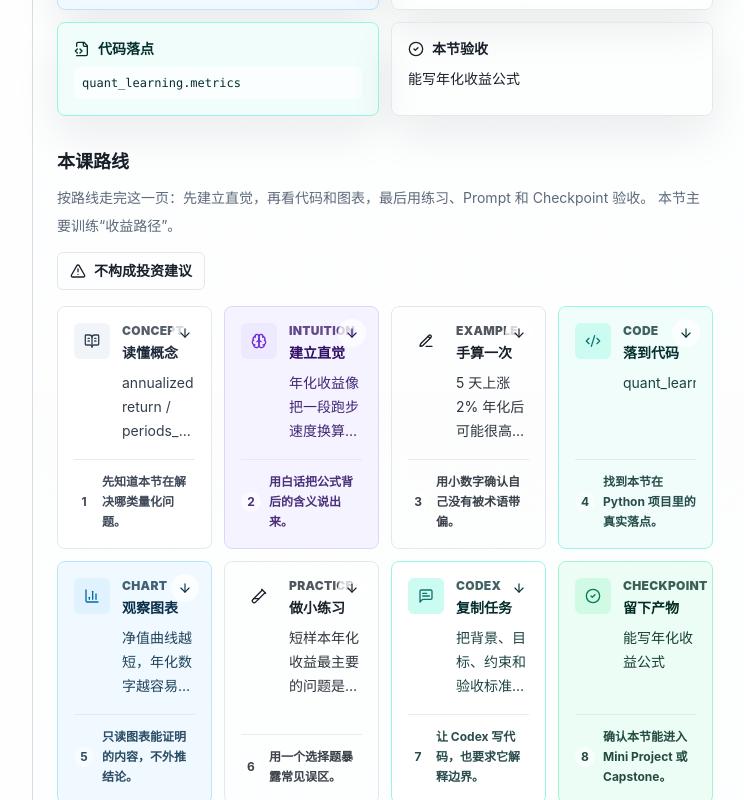
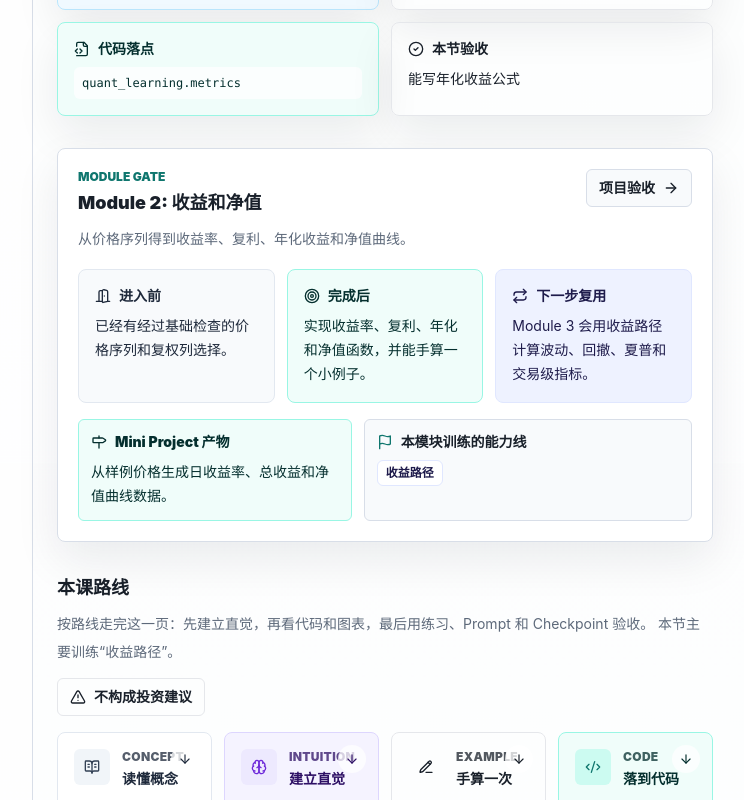
Before and after one commit to ZeyuZuo/learn-quant-with-codex, a Next.js app in the folder web/: page /courses/annualized-return in a window 1280 px wide. Shown: the part 791-1591 px from the top of the page, without its empty margins (255-999 px from the left). Built offline with nearby package versions, Linux system fonts and the light colour scheme.

Commit message:
Surface module gates in lessons

```diff
--- a/web/src/components/lesson/LessonAside.tsx
+++ b/web/src/components/lesson/LessonAside.tsx
@@ -13,6 +13,7 @@ type LessonAsideProps = {
 
 const anchors = [
   ["#focus", "学习焦点"],
+  ["#module-gate", "模块门槛"],
   ["#route", "本课路线"],
   ["#objectives", "本节目标"],
   ["#concepts", "概念"],
--- /dev/null
+++ b/web/src/components/lesson/LessonModuleGate.tsx
@@ -0,0 +1,90 @@
+import Link from "next/link";
+import { ArrowRight, DoorOpen, Flag, Milestone, Repeat, Target } from "lucide-react";
+import { getSkillLine } from "@/lib/courses";
+import type { CourseModule } from "@/lib/types";
+
+type LessonModuleGateProps = {
+  courseModule?: CourseModule;
+};
+
+export function LessonModuleGate({ courseModule }: LessonModuleGateProps) {
+  if (!courseModule) {
+    return null;
+  }
+
+  const skillLines = courseModule.skillLines.map((skillLineId) => getSkillLine(skillLineId)).filter((skillLine) => skillLine !== undefined);
+  const gateItems = [
+    {
+      icon: DoorOpen,
+      label: "进入前",
+      body: courseModule.gate.entry,
+      tone: "border-slate-200 bg-slate-50 text-slate-800",
+    },
+    {
+      icon: Target,
+      label: "完成后",
+      body: courseModule.gate.exit,
+      tone: "border-teal-200 bg-teal-50 text-teal-950",
+    },
+    {
+      icon: Repeat,
+      label: "下一步复用",
+      body: courseModule.gate.nextUse,
+      tone: "border-indigo-100 bg-indigo-50 text-indigo-950",
+    },
+  ];
+
+  return (
+    <section id="module-gate" className="chart-enter scroll-mt-24 mt-8 rounded-lg border border-line bg-white p-5 shadow-soft">
+      <div className="flex flex-wrap items-start justify-between gap-3">
+        <div>
+          <p className="text-xs font-black uppercase text-accent">Module Gate</p>
+          <h2 className="mt-1 text-lg font-black text-ink">{courseModule.title}</h2>
+          <p className="mt-2 max-w-2xl text-sm leading-7 text-muted">{courseModule.summary}</p>
+        </div>
+        <Link href={`/projects#${courseModule.id}`} className="inline-flex items-center gap-2 rounded-md border border-line bg-slate-50 px-3 py-2 text-sm font-bold text-ink transition hover:border-accent hover:text-accent">
+          项目验收
+          <ArrowRight className="h-4 w-4" />
+        </Link>
+      </div>
+
+      <div className="mt-4 grid gap-3 md:grid-cols-3">
+        {gateItems.map((item) => {
+          const Icon = item.icon;
+          return (
+            <article key={item.label} className={`rounded-lg border p-4 ${item.tone}`}>
+              <div className="flex items-center gap-2 text-sm font-black">
+                <Icon className="h-4 w-4" />
+                {item.label}
+              </div>
+              <p className="mt-2 text-sm leading-6">{item.body}</p>
+            </article>
+          );
+        })}
+      </div>
+
+      <div className="mt-4 grid gap-3 lg:grid-cols-[1fr_1.2fr]">
+        <div className="rounded-md border border-teal-200 bg-teal-50 p-3 text-teal-950">
+          <div className="flex items-center gap-2 text-sm font-black">
+            <Milestone className="h-4 w-4" />
+            Mini Project 产物
+          </div>
+          <p className="mt-2 text-sm leading-6">{courseModule.miniProject.deliverable}</p>
+        </div>
+        <div className="rounded-md border border-line bg-slate-50 p-3">
+          <div className="flex items-center gap-2 text-sm font-black text-ink">
+            <Flag className="h-4 w-4 text-accent" />
+            本模块训练的能力线
+          </div>
+          <div className="mt-2 flex flex-wrap gap-2">
+            {skillLines.map((skillLine) => (
+              <span key={skillLine.id} className="rounded-md border border-indigo-100 bg-white px-2 py-1 text-xs font-bold text-indigo-950">
+                {skillLine.title}
+              </span>
+            ))}
+          </div>
+        </div>
+      </div>
+    </section>
+  );
+}
--- a/web/src/components/lesson/LessonView.tsx
+++ b/web/src/components/lesson/LessonView.tsx
@@ -17,6 +17,7 @@ import { LessonAside } from "./LessonAside";
 import { LessonFocusPanel } from "./LessonFocusPanel";
 import { LessonCompletionPanel } from "./LessonCompletionPanel";
 import { LessonReviewTemplate } from "./LessonReviewTemplate";
+import { LessonModuleGate } from "./LessonModuleGate";
 
 type LessonViewProps = {
   lesson: Lesson;
@@ -66,6 +67,8 @@ export function LessonView({ lesson }: LessonViewProps) {
         </header>
 
         <LessonFocusPanel lesson={lesson} />
+
+        <LessonModuleGate courseModule={courseModule} />
 
         <LessonLearningScaffold lesson={lesson} />
 
```
Also changed, not shown: web/scripts/validate-course-content.mjs (+14 -0 lines).
